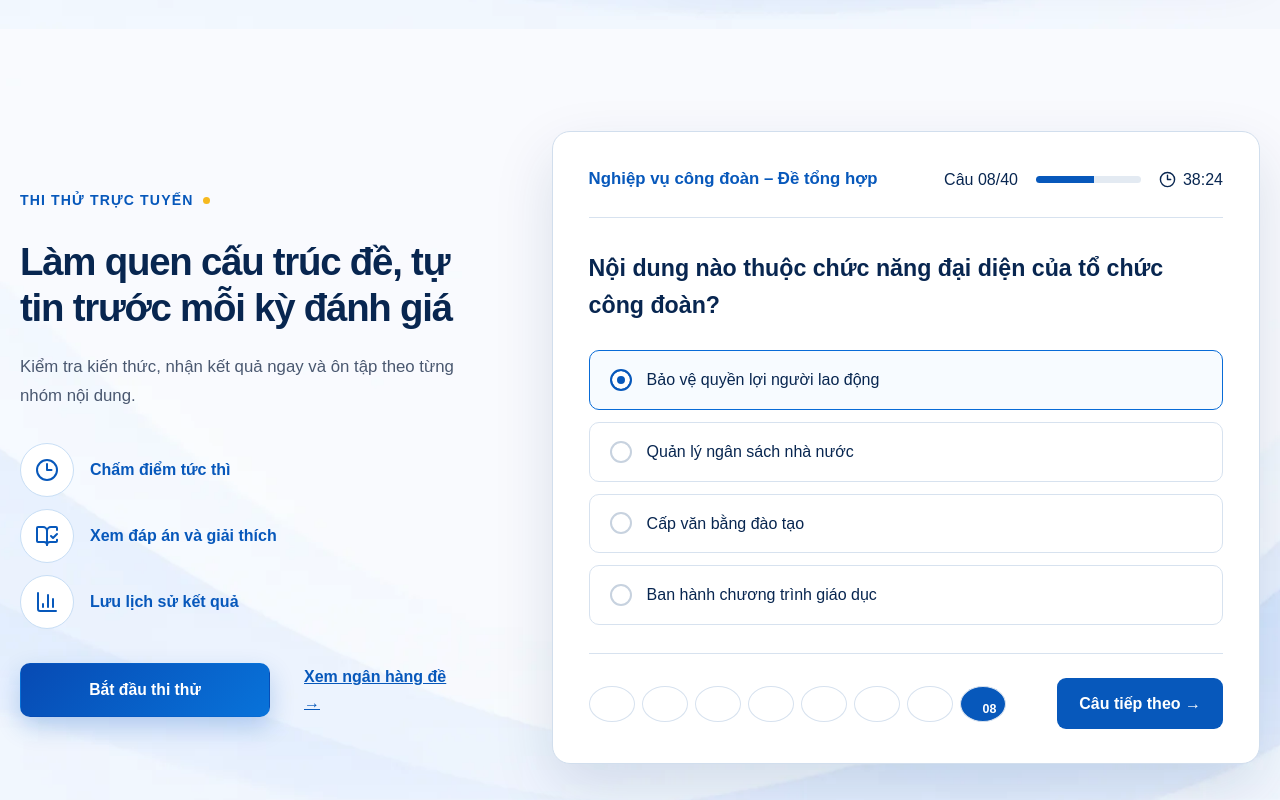
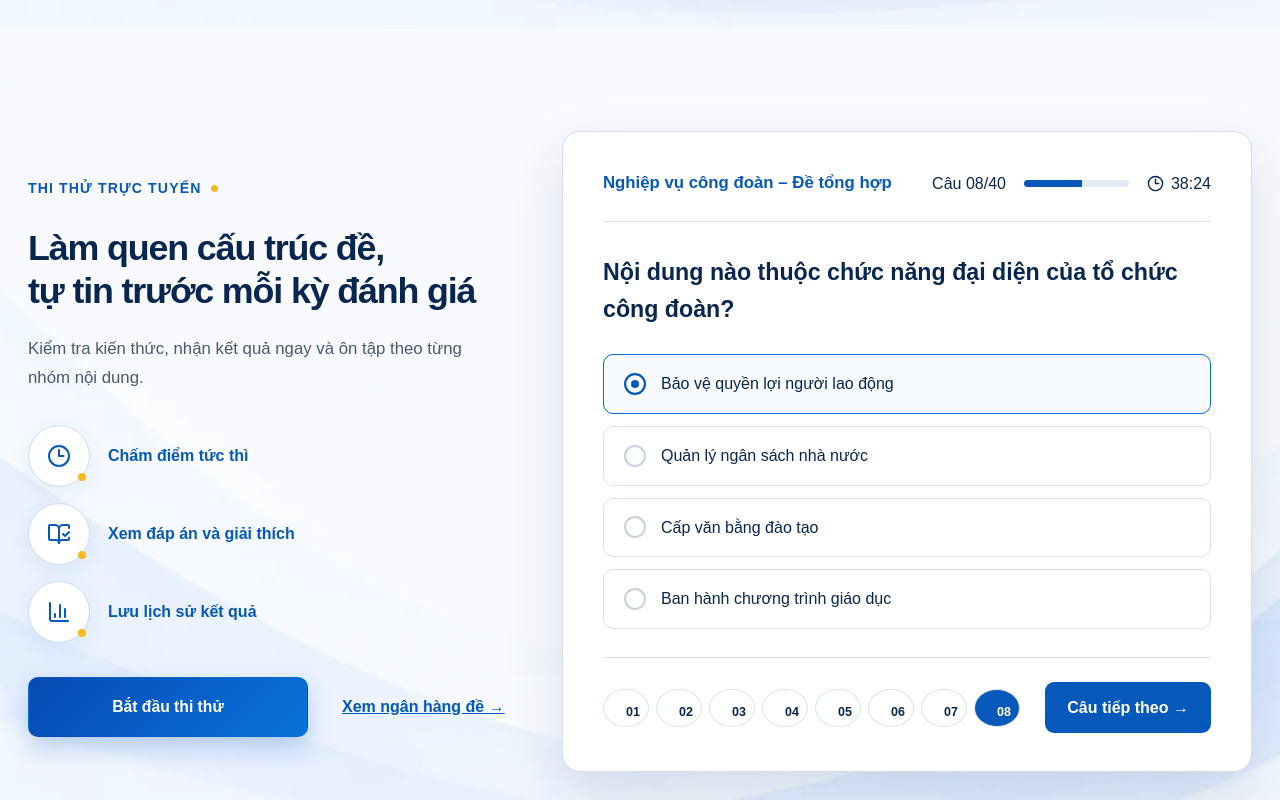
Before and after one commit to Tafi00/congdoanldp, a React (Vite) app: page / in a window 1280 px wide. Shown: the part 3620-4420 px from the top of the page. Built offline with nearby package versions, Linux system fonts and the light colour scheme; a web font is replaced by a local one.

Commit message:
style: refine home practice section layout

```diff
--- a/src/sections/home/PracticeTestSection.css
+++ b/src/sections/home/PracticeTestSection.css
@@ -7,13 +7,15 @@
 }
 .practice-section__layout {
   display: grid;
-  grid-template-columns: minmax(360px, 0.78fr) minmax(620px, 1.25fr);
+  width: min(calc(100% - 56px), 1620px);
+  grid-template-columns: minmax(620px, 0.9fr) minmax(680px, 1.15fr);
   align-items: center;
-  gap: clamp(54px, 7vw, 105px);
+  gap: clamp(56px, 5vw, 88px);
 }
 .practice-copy .heading-2 {
-  max-width: 600px;
+  max-width: 680px;
   margin: 18px 0 22px;
+  font-size: clamp(2.2rem, 2.7vw, 2.8rem);
 }
 .practice-copy .lead {
   max-width: 560px;
@@ -21,25 +23,39 @@
 }
 .practice-features {
   display: grid;
-  gap: 12px;
+  gap: 16px;
 }
 .practice-features > div {
   display: flex;
   align-items: center;
-  gap: 16px;
+  gap: 18px;
   color: var(--color-primary-700);
 }
 .practice-features > div > span {
+  position: relative;
   display: grid;
-  width: 54px;
-  height: 54px;
+  width: 62px;
+  height: 62px;
+  flex: 0 0 62px;
   place-items: center;
   border: 1px solid #c8def5;
   border-radius: 50%;
   background: #fff;
+  box-shadow: 0 8px 22px rgb(30 94 170 / 7%);
+}
+.practice-features > div > span::after {
+  position: absolute;
+  right: 3px;
+  bottom: 5px;
+  width: 8px;
+  height: 8px;
+  border-radius: 50%;
+  background: var(--color-accent-500);
+  content: "";
 }
 .practice-features b {
   font-family: var(--font-display);
+  font-size: 1rem;
 }
 .practice-actions {
   display: flex;
@@ -48,7 +64,8 @@
   margin-top: 34px;
 }
 .practice-actions .button {
-  min-width: 250px;
+  min-width: 280px;
+  min-height: 60px;
 }
 .practice-actions > a:not(.button) {
   color: var(--color-primary-700);
@@ -57,7 +74,7 @@
 }
 .practice-demo {
   position: relative;
-  padding: 34px 36px;
+  padding: 38px 40px;
   border: 1px solid #d1deed;
   border-radius: 18px;
   background: #fff;
@@ -138,12 +155,13 @@
 }
 .practice-demo__foot > div button {
   display: grid;
-  width: 36px;
-  height: 36px;
+  width: 38px;
+  height: 38px;
   place-items: center;
   border: 1px solid var(--color-border);
   border-radius: 50%;
   background: #fff;
+  color: var(--color-ink);
   font-size: 0.78rem;
 }
 .practice-demo__foot > div button.active {
@@ -157,8 +175,18 @@
   color: #fff;
   font-weight: 700;
 }
+@media (max-width: 1500px) {
+  .practice-section__layout {
+    grid-template-columns: minmax(480px, 0.82fr) minmax(620px, 1.18fr);
+    gap: 54px;
+  }
+  .practice-copy .heading-2 {
+    font-size: clamp(2.1rem, 2.8vw, 2.45rem);
+  }
+}
 @media (max-width: 1100px) {
   .practice-section__layout {
+    width: min(calc(100% - 40px), var(--container));
     grid-template-columns: 1fr;
   }
   .practice-copy {
@@ -169,6 +197,9 @@
   }
 }
 @media (max-width: 700px) {
+  .practice-section__layout {
+    width: min(calc(100% - 28px), var(--container));
+  }
   .practice-actions {
     align-items: stretch;
     flex-direction: column;
--- a/src/sections/home/PracticeTestSection.tsx
+++ b/src/sections/home/PracticeTestSection.tsx
@@ -45,7 +45,8 @@ export function PracticeTestSection() {
             className="heading-2"
             variants={fadeUp}
           >
-            Làm quen cấu trúc đề, tự tin trước mỗi kỳ đánh giá
+            Làm quen cấu trúc đề,
+            <br /> tự tin trước mỗi kỳ đánh giá
           </motion.h2>
           <motion.p className="lead" variants={fadeUp}>
             Kiểm tra kiến thức, nhận kết quả ngay và ôn tập theo từng nhóm nội
```
